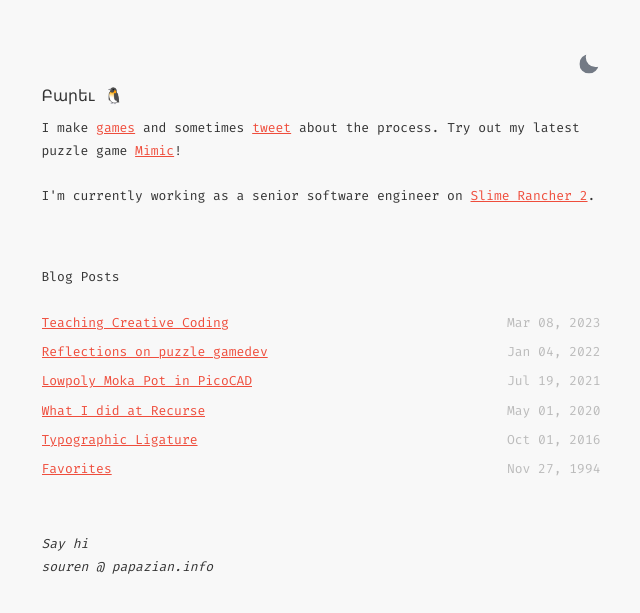
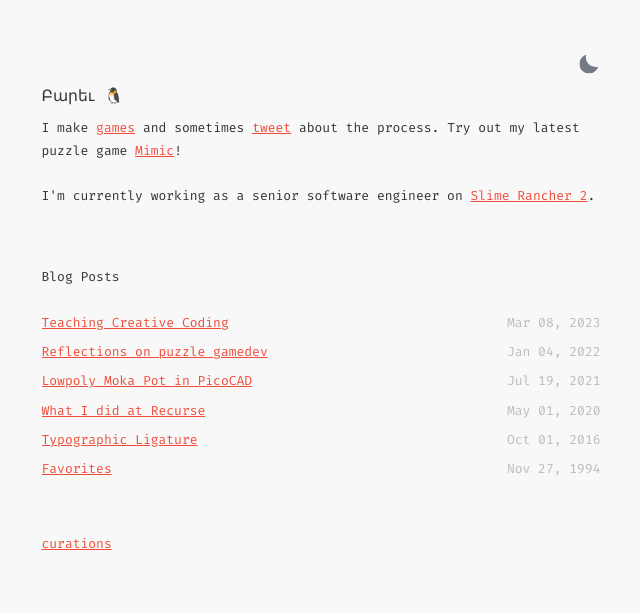
Before and after one commit to sourencho/sourencho.github.io, a Jekyll site: the page built from index.html, in a window 1280 px wide. Shown: the top 613 px of the page, without its empty margins (319-959 px from the left). Built offline with Jekyll 4.4.1, drawn with Linux system fonts in a browser that asks for light colours.

Commit message:
Add curations link

```diff
--- a/index.html
+++ b/index.html
@@ -37,7 +37,5 @@ layout: default
 
 
 <subsection>
-    <i>
-    Say hi <br> souren @ papazian.info
-    </i>
+    <a href="https://www.sourencho.com/sourencho_curations/" taget="_blank"> curations </a>
 </subsection>
```
